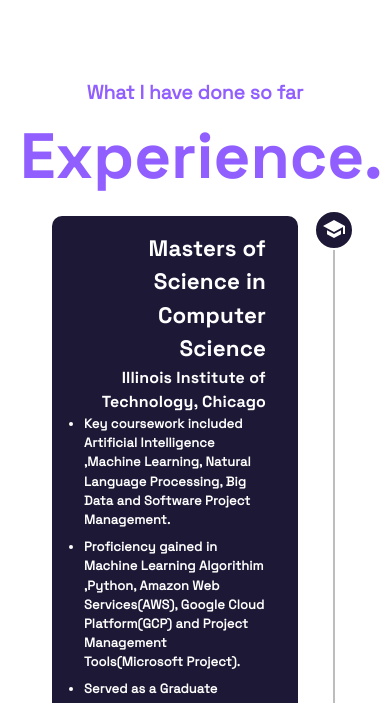
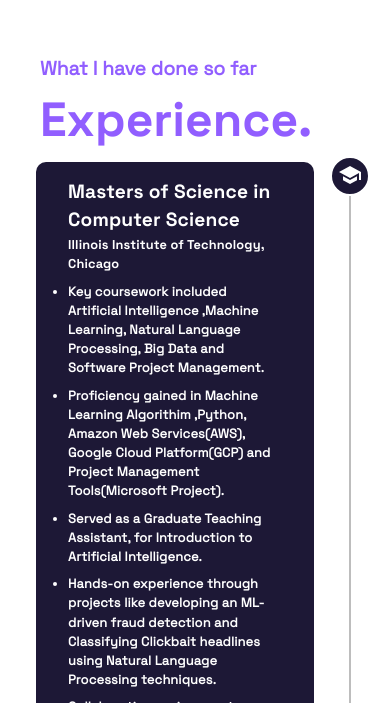
Before and after one commit to vTejass-IIT/portfolio, a React (Create React App) app: page / in a window 390 px wide. Shown: the part 1910-2613 px from the top of the page. Built offline with nearby package versions, Linux system fonts and the light colour scheme.

Commit message:
device fixes

```diff
--- a/src/App.scss
+++ b/src/App.scss
@@ -140,4 +140,8 @@ input:-webkit-autofill:active {
     flex: 0 !important;
     padding: 0 !important;
   }
+
+  .MuiTimeline-root{
+    padding: 0 !important;
+  }
 }
--- a/src/components/contact/contact.js
+++ b/src/components/contact/contact.js
@@ -105,7 +105,7 @@ const Contact = () => {
                         Email sent successfully!
                     </Alert>
                 </Snackbar>
-                <div className={`flex-[0.4] bg-black-100 p-8 rounded-2xl ` + styles.contact_body} style={{ transform: 'translateX(0%) translateY(0px) translateZ(0px)' }}>
+                <div className={`flex-[0.4] bg-black-100 px-4 md:px-8 py-6 md:py-8 rounded-2xl ` + styles.contact_body} style={{ transform: 'translateX(0%) translateY(0px) translateZ(0px)' }}>
                     <p className="sm:text-[18px] text-[14px] text-secondary uppercase tracking-wider">Get in touch</p>
                     <h2 className="text-white font-black lg:text-[4rem] text-[2.5rem]">Contact Me.</h2>
                     <form ref={form} onSubmit={sendEmail} className="mt-4 lg:mt-12 flex flex-col">
--- a/src/components/experience/experience.js
+++ b/src/components/experience/experience.js
@@ -73,10 +73,10 @@ const Experience = () => {
     ]
     return (
         <section className={`p-5 md:p-16 lg:p-20 rounded-2xl `+styles.experience}>
-            <p className={`main_color`}>
+            <p className={` px-5 md:px-0 main_color`}>
                 What I have done so far
             </p>
-            <h2 className={`main_color`}>
+            <h2 className={` px-5 md:px-0  main_color`}>
                 Experience.
             </h2>
             <Timeline position={matches ? 'alternate' : 'left'}>
--- a/src/components/experience/experience.module.scss
+++ b/src/components/experience/experience.module.scss
@@ -4,7 +4,7 @@
     position: relative;
     font-family: "portfolio_bold";
     color: white;
-    text-align: center;
+    // text-align: center;
 
     h6{
         color: white;
@@ -12,6 +12,10 @@
 
     h2{
         font-size: 4rem;
+
+        @include screen_sm{
+            font-size: 3rem;
+        }
     }
 
     .paper {
--- a/src/components/experience_card/experience_card.js
+++ b/src/components/experience_card/experience_card.js
@@ -15,12 +15,12 @@ const ExperienceCard = ({ experience, index }) => {
                 stiffness: 80,
                 damping: 15
             }}
-            className={styles.experience_card}>
-            <h4>
+            className={` text-left `+styles.experience_card}>
+            <h4 className={` text-[1.2rem] lg:text-[1.4rem]`}>
                 {experience.heading}
             </h4>
             <section>
-                <h5>{experience.location}</h5>
+                <h5 className={`pb-2 text-[0.8rem] md:text-[1rem]`}>{experience.location}</h5>
                 <div className={`xl:mt-5 flex xl:flex-row flex-col-reverse gap-5 ` + styles.experience_card__description}>
                     <ul className={`flex-[1] rounded-2xl text-left lg:text-justify list-disc ` + styles.experience_card_list}>
                         {experience.summary.map((item, index) => {
--- a/src/components/experience_card/experience_card.module.scss
+++ b/src/components/experience_card/experience_card.module.scss
@@ -5,10 +5,6 @@
     padding: 1rem 2rem;
     border-radius: 10px;
     border-bottom: 3px solid white;
-
-    h4{
-        font-size: 1.4rem;
-    }
 
     &__description{
         font-size: 0.8rem;
--- a/src/components/overview/overview.module.scss
+++ b/src/components/overview/overview.module.scss
@@ -7,5 +7,9 @@
 
     h2{
         font-size: 4rem;
+
+        @include screen_sm{
+            font-size: 3rem;
+        }
     }
 }
--- a/src/components/projects/projects.module.scss
+++ b/src/components/projects/projects.module.scss
@@ -1,31 +1,36 @@
 @import "../../utils/variables.module.scss";
 
-.projects{
+.projects {
     position: relative;
     font-family: "portfolio_bold";
     color: white;
 
-    h2{
+    h2 {
         font-size: 4rem;
+
+        @include screen_sm {
+            font-size: 3rem;
+        }
     }
-    &_container{
+
+    &_container {
         display: flex;
         justify-content: space-between;
         flex-wrap: wrap;
     }
 }
 
-.tags{
+.tags {
     margin: 10px 0;
     padding: 8px 16px;
     outline: none;
 
-    &__repo{
+    &__repo {
         background-color: white;
         color: $primaryColor;
     }
 
-    &__site{
+    &__site {
         background-color: $tertiaryColor;
         color: white;
     }
```
